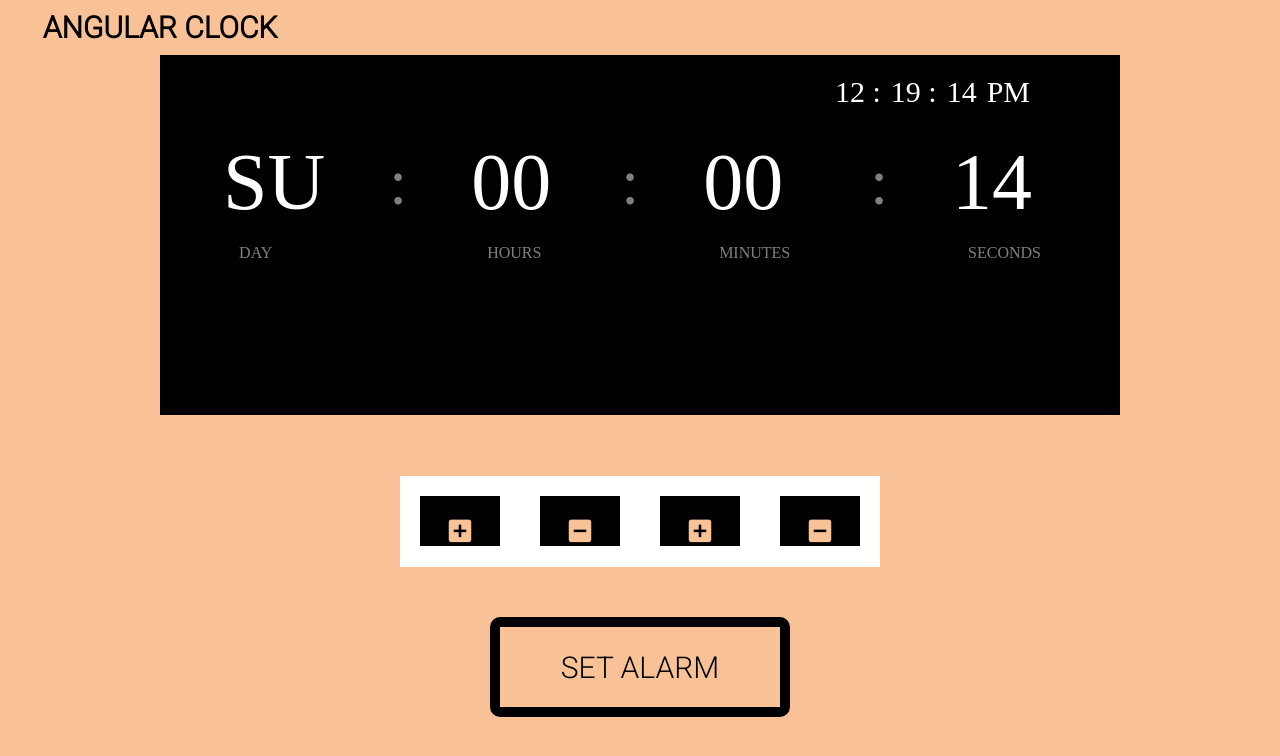
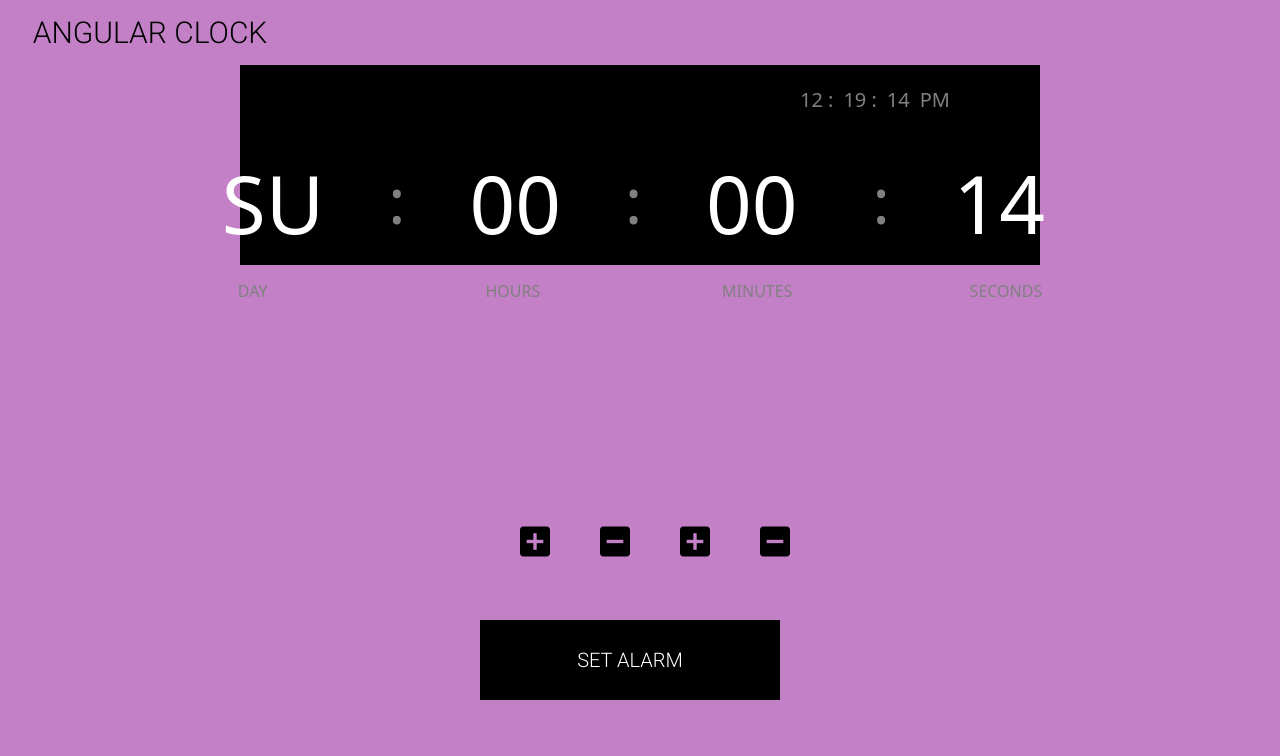
Before and after one commit to know-ankit/kookoo, an Angular app: page / in a window 1280 px wide. Shown: the top 756 px of the page. Built offline with nearby package versions, Linux system fonts and the light colour scheme.

Commit message:
changes in  clock design
add day and second in set component

```diff
--- a/src/app/app.component.scss
+++ b/src/app/app.component.scss
@@ -1,7 +1,7 @@
 .page-wrapper {
     overflow: hidden;
     position: fixed;
-    background-color: #f8c296;
+    background-color: #C380C6;
     height:100%;
     width:100%;
     top:0;
--- a/src/app/digital-clock/current-time/current-time.component.scss
+++ b/src/app/digital-clock/current-time/current-time.component.scss
@@ -1,6 +1,7 @@
 .currentTime {
     display:flex;
-    color: var(--primary);
+    color: grey;
+    font-size: 20px;
 }
 
 .hour, .minute, .second {
@@ -9,5 +10,5 @@
 
 .ampm {
     margin-right: 10px;;
-    font-size: 30px;
+    font-size: 20px;
 }
--- a/src/app/digital-clock/set-time/button-control/button-control.component.scss
+++ b/src/app/digital-clock/set-time/button-control/button-control.component.scss
@@ -1,22 +1,19 @@
 .cancelButton, .setAlarmButton {
-    display:flex;
+    position: relative;
+    display: flex;
     justify-content: center;
-    position: relative;
-    height: 100px;
-    width:300px;
-    margin:auto;
-    top:50px;
-    color: black;
-    background-color: #f8c296;
     align-items: center;
-    border-radius: 10px;
-    border: 10px solid black;
-    font-size: 30px;
-    font-family: 'Roboto', sans-serif;
+    height: 80px;
+    width: 300px;
+    top: 50px;
+    color: white;
+    background-color: black;
+    font-size: 20px;
+    font-family: "Roboto", sans-serif;
     cursor: pointer;
 }
 
-.alarmSetText{
+.alarmSetText {
     color: black;
     font-size: 30px;
     display: flex;
--- a/src/app/digital-clock/set-time/button-control/button-control.component.ts
+++ b/src/app/digital-clock/set-time/button-control/button-control.component.ts
@@ -28,13 +28,12 @@ export class ButtonControlComponent {
       this.audio.load();
       this.audio.play();
       this.soundPlaying = true;
+      this.alarmActive = false;
     }
 
   }
 
   stopAudio() {
-    this.alarmActive = false;
-
     if(this.soundPlaying){
       this.audio.pause();
       this.audio.currentTime = 0;
@@ -58,10 +57,8 @@ export class ButtonControlComponent {
   }
 
   setAlarmStatus() {
-    this.stopAudio();
-    this.IsAlarmSet = true;
-    this.alarmActive = false;
-
+    this.alarmActive = true;
+    this.IsAlarmSet = false;
   }
 
 }
--- a/src/app/digital-clock/set-time/plus-minus-button/plus-minus-button.component.scss
+++ b/src/app/digital-clock/set-time/plus-minus-button/plus-minus-button.component.scss
@@ -1,38 +1,14 @@
 .page-wrapper {
-    display: flex;
-    flex-direction: column;
-    padding: 10rem;
-}
-.bx {
-     font-size: 30px;
-     height:10px;
-     width:40px;
-     color: #f8c296;
-     background-color: black;
-     padding: 20px;
-     cursor: pointer;
-}
-.button:hover {
-    background-color:#f8c296;
+    padding: 8rem;
 }
 
 .plus-hour-button, .minus-hour-button, .plus-minute-button, .minus-minute-button {
-    background-color: var(--primary);
+   margin:15px;
+    height:10px;
+    width:50px;
+    font-size: 40px;
     padding: 20px;
+    background-color: #C380C6 ;
     border: 0;
+    cursor: pointer;
 }
-.plus-hour-button {
-    right:10px;
-}
-
-.minus-hour-button {
-    left:10px;
-}
-
-.plus-minute-button {
-    left:80px;
-}
-
-.minus-minute-button {
-    left: 100px;
-}
--- a/src/styles.scss
+++ b/src/styles.scss
@@ -4,3 +4,7 @@
     --bg: #000000;
     --primary: #ffffff;
 }
+
+@import "tailwindcss/base";
+@import "tailwindcss/components";
+@import "tailwindcss/utilities";
```
